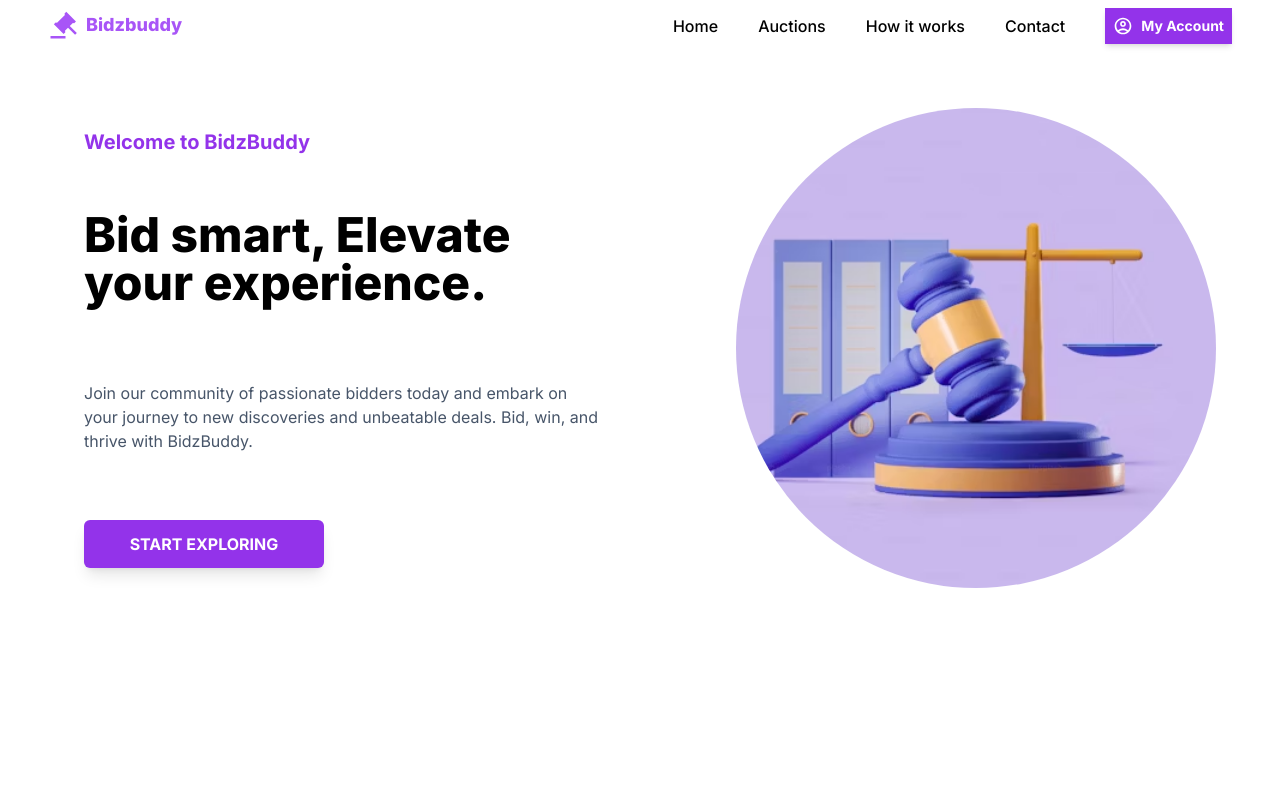
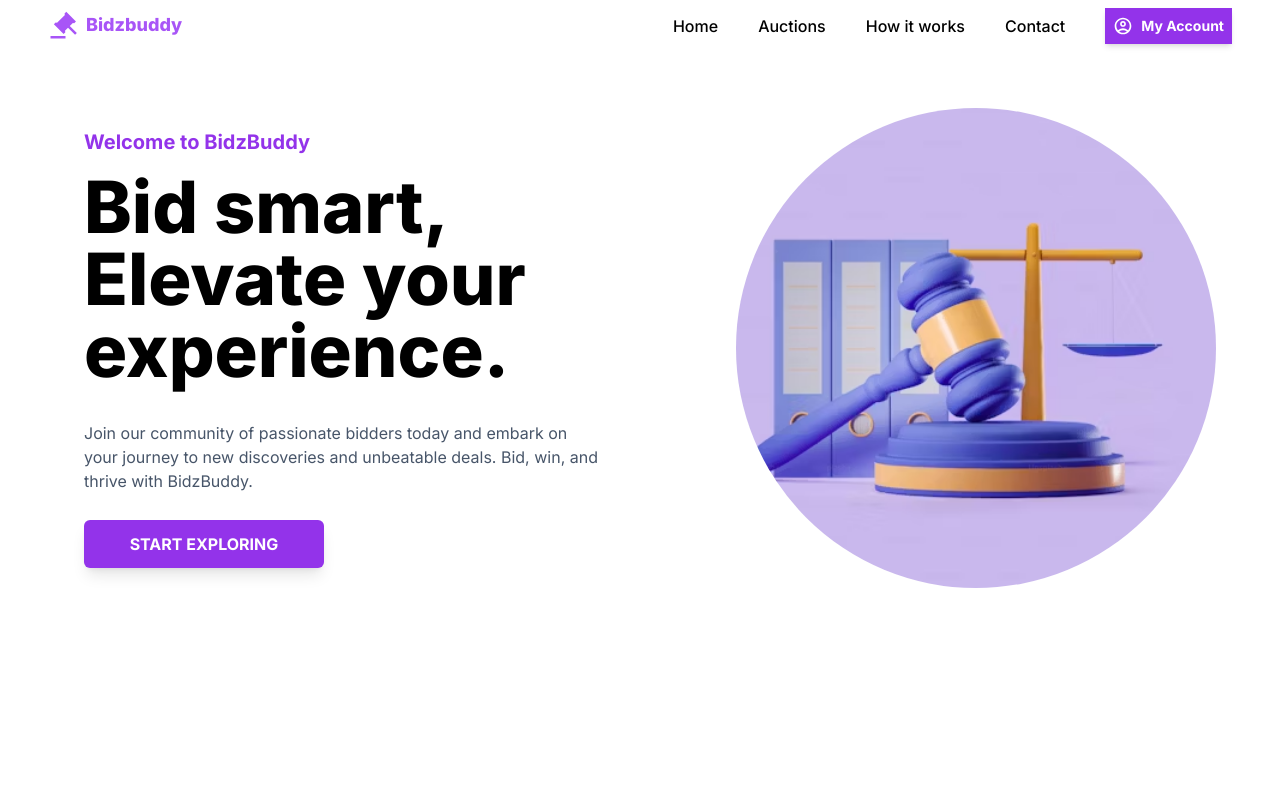
Before and after one commit to Osigelialex/bidzbuddy-frontend, a React (Vite) app: page / in a window 1280 px wide. Shown: the top 800 px of the page. Built offline with nearby package versions, Linux system fonts and the light colour scheme; no server answers.

Commit message:
chore: Refactor size of hero section text on larger screens for better ui

```diff
--- a/src/Components/ui/Hero.jsx
+++ b/src/Components/ui/Hero.jsx
@@ -9,7 +9,7 @@ const Hero = () => {
         <p className="mb-3 text-lg font-bold text-purple-600 sm:text-xl">
           Welcome to BidzBuddy
         </p>
-        <h2 className="mb-4 text-3xl font-extrabold leading-tight sm:text-5xl">
+        <h2 className="mb-4 text-3xl font-extrabold leading-tight sm:text-7xl">
           Bid smart, Elevate your experience.
         </h2>
         <p className="mt-4 text-sm text-slate-600 sm:text-base">
```
